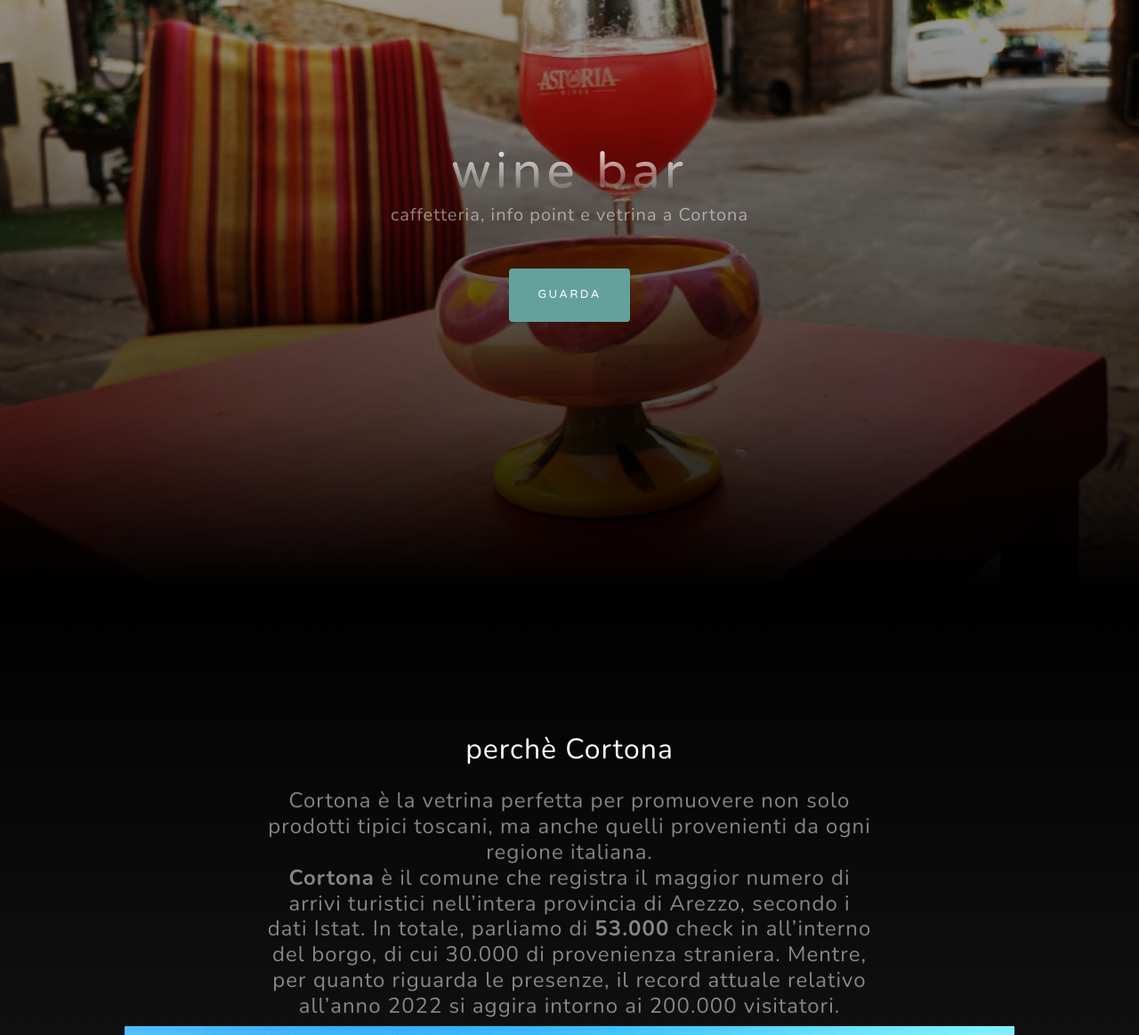
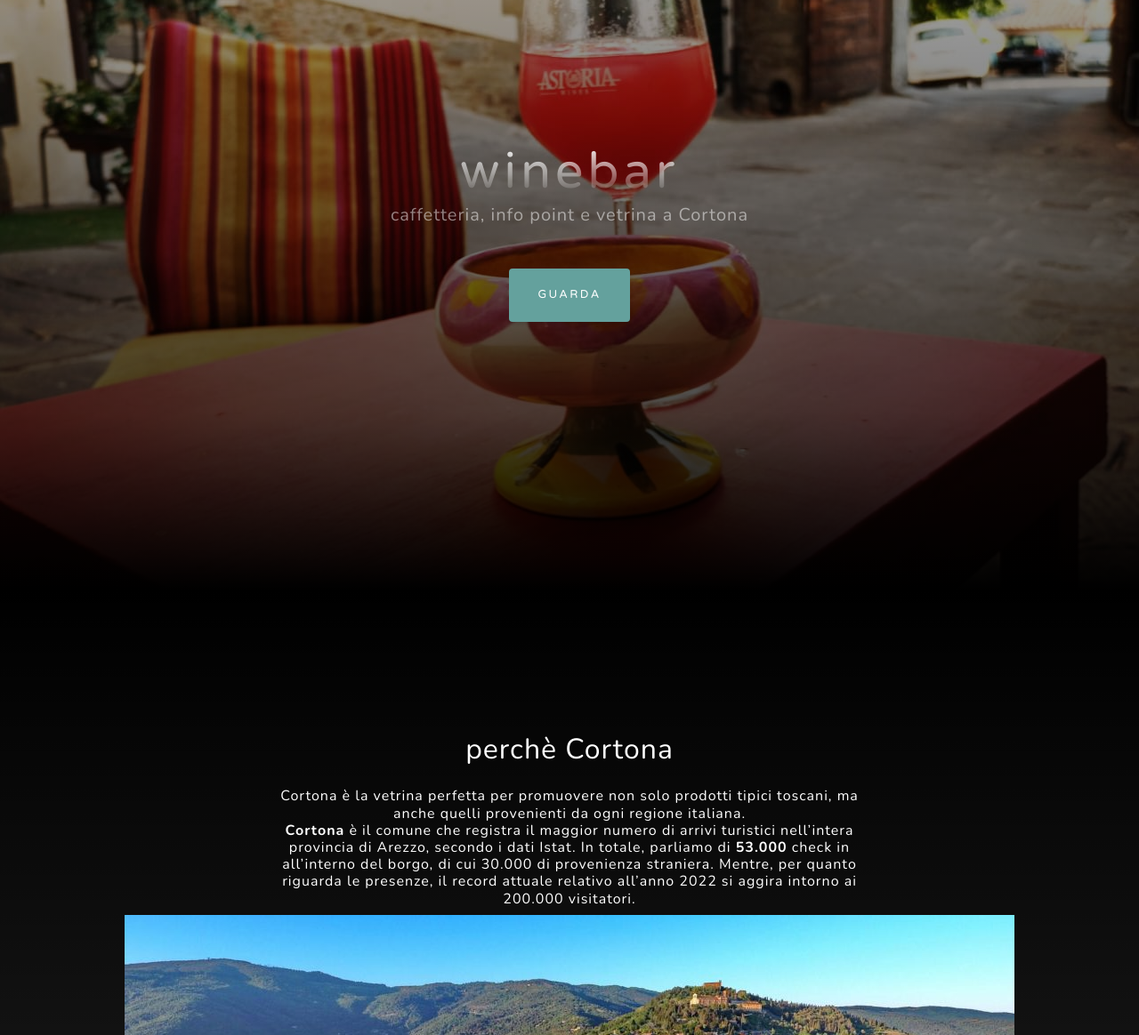
Before and after one commit to paolomajo/viaguelfa74, a plain HTML site: page index.html in a window 1280 px wide. Shown: the part 136-1300 px from the top of the page at 89% size. Drawn offline with nearby package versions, Linux system fonts and the light colour scheme.

Commit message:
Add files via upload

```diff
--- a/index.html
+++ b/index.html
@@ -40,7 +40,7 @@
             <div class="container px-4 px-lg-5 d-flex h-100 align-items-center justify-content-center">
                 <div class="d-flex justify-content-center">
                     <div class="text-center">
-                        <h1 class="mx-auto my-0">wine bar</h1>
+                        <h1 class="mx-auto my-0">winebar</h1>
                         <h2 class="text-white-50 mx-auto mt-2 mb-5">caffetteria, info point e vetrina a Cortona</h2>
                         <a class="btn btn-primary" href="#about">guarda</a>
                     </div>
@@ -53,9 +53,9 @@
                 <div class="row gx-4 gx-lg-5 justify-content-center">
                     <div class="col-lg-8">
                         <h2 class="text-white mb-4">perchè Cortona</h2>
-                        <h4 class="text-white-50">
+                        <h6 class="text-white hhg">
                           Cortona è la vetrina perfetta per promuovere non solo prodotti tipici toscani, ma anche quelli provenienti da ogni regione italiana.
-                          <br>  <b>Cortona</b> è il comune che registra il maggior numero di arrivi turistici nell’intera provincia di Arezzo, secondo i dati Istat. In totale, parliamo di <b>53.000</b> check in all’interno del borgo, di cui 30.000 di provenienza straniera. Mentre, per quanto riguarda le presenze, il record attuale relativo all’anno 2022 si aggira intorno ai 200.000 visitatori. </br> </h4>
+                          <br>  <b>Cortona</b> è il comune che registra il maggior numero di arrivi turistici nell’intera provincia di Arezzo, secondo i dati Istat. In totale, parliamo di <b>53.000</b> check in all’interno del borgo, di cui 30.000 di provenienza straniera. Mentre, per quanto riguarda le presenze, il record attuale relativo all’anno 2022 si aggira intorno ai 200.000 visitatori. </br> </h6>
                     </div>
                 </div>
                 <img class="img-fluid" src="assets/img/cortona.jpeg" alt="..." />
```
